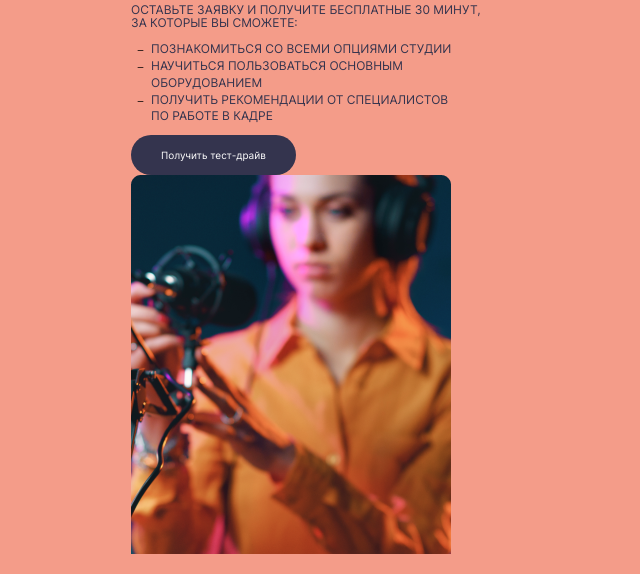
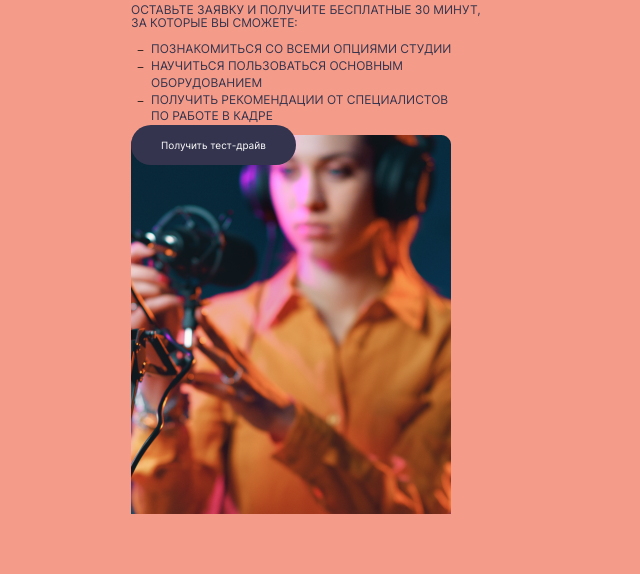
Before and after one commit to FrontendCourseMP/intro-to-layout-sqdzy, a plain HTML site: page index.html in a window 1280 px wide. Shown: the part 8895-9469 px from the top of the page, without its empty margins (329-969 px from the left). Drawn offline with nearby package versions, Linux system fonts and the light colour scheme.

Commit message:
finish flex and imgs

```diff
--- a/css/style.css
+++ b/css/style.css
@@ -318,6 +318,11 @@ figure {
   margin: 0;
 }
 
+.absolute_button {
+  position: absolute;
+  top: -10px;
+
+}
 figure p {
   margin-left: 5px;
 }
--- a/index.html
+++ b/index.html
@@ -302,8 +302,8 @@
         <li class="list_with_markers">Научиться пользоваться основным оборудованием</li>
         <li class="list_with_markers">Получить рекомендации от специалистов по работе в кадре</li>
       </ul>
-      <div>
-        <button type="button" class="btn_dark">Получить тест-драйв</button>
+      <div style="position: relative;">
+        <button type="button" class="btn_dark absolute_button">Получить тест-драйв</button>
         <img src="images/Rectangle 7.png" alt="Девушка с микрофоном">
       </div>
     </section>
```
